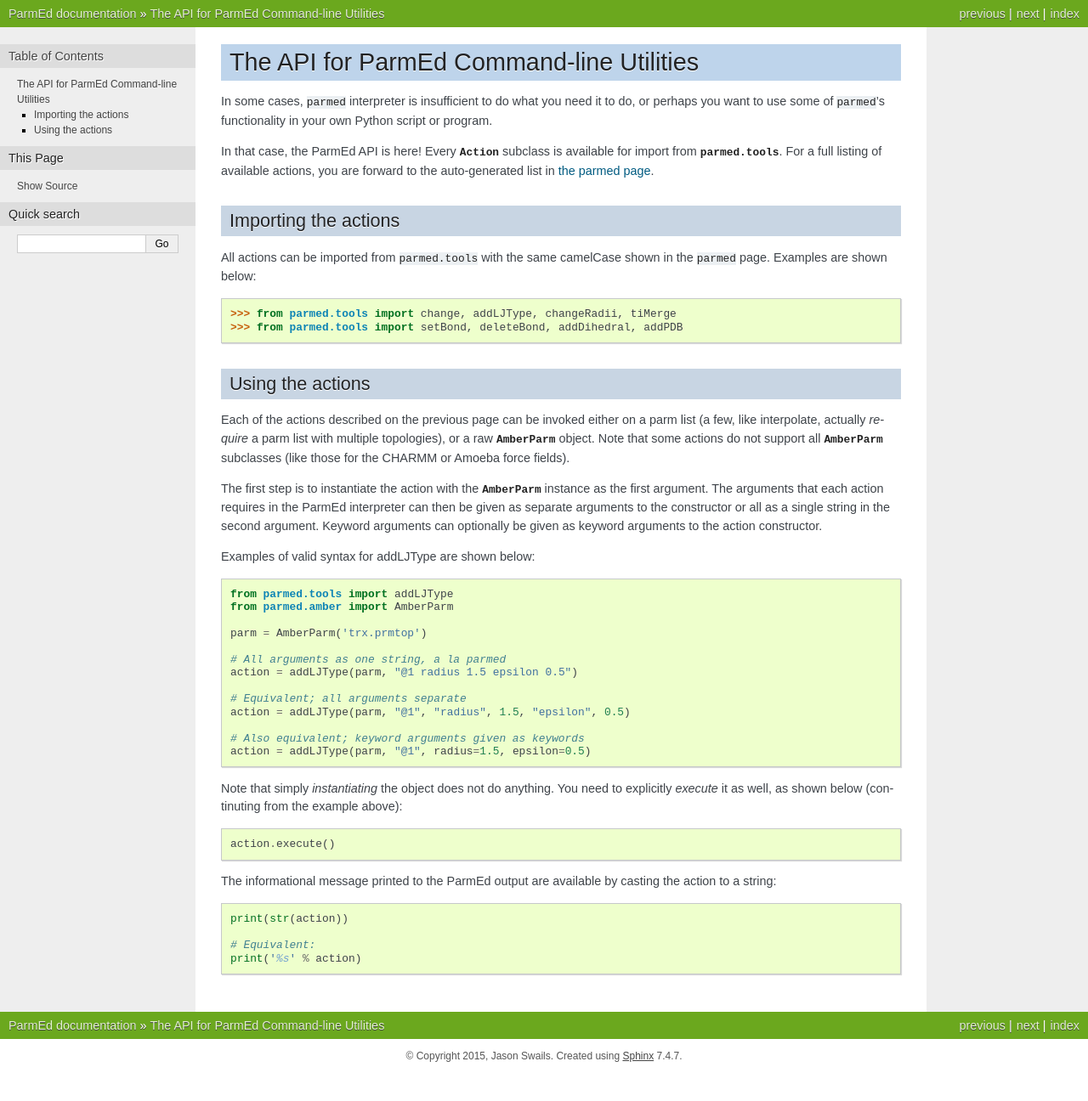
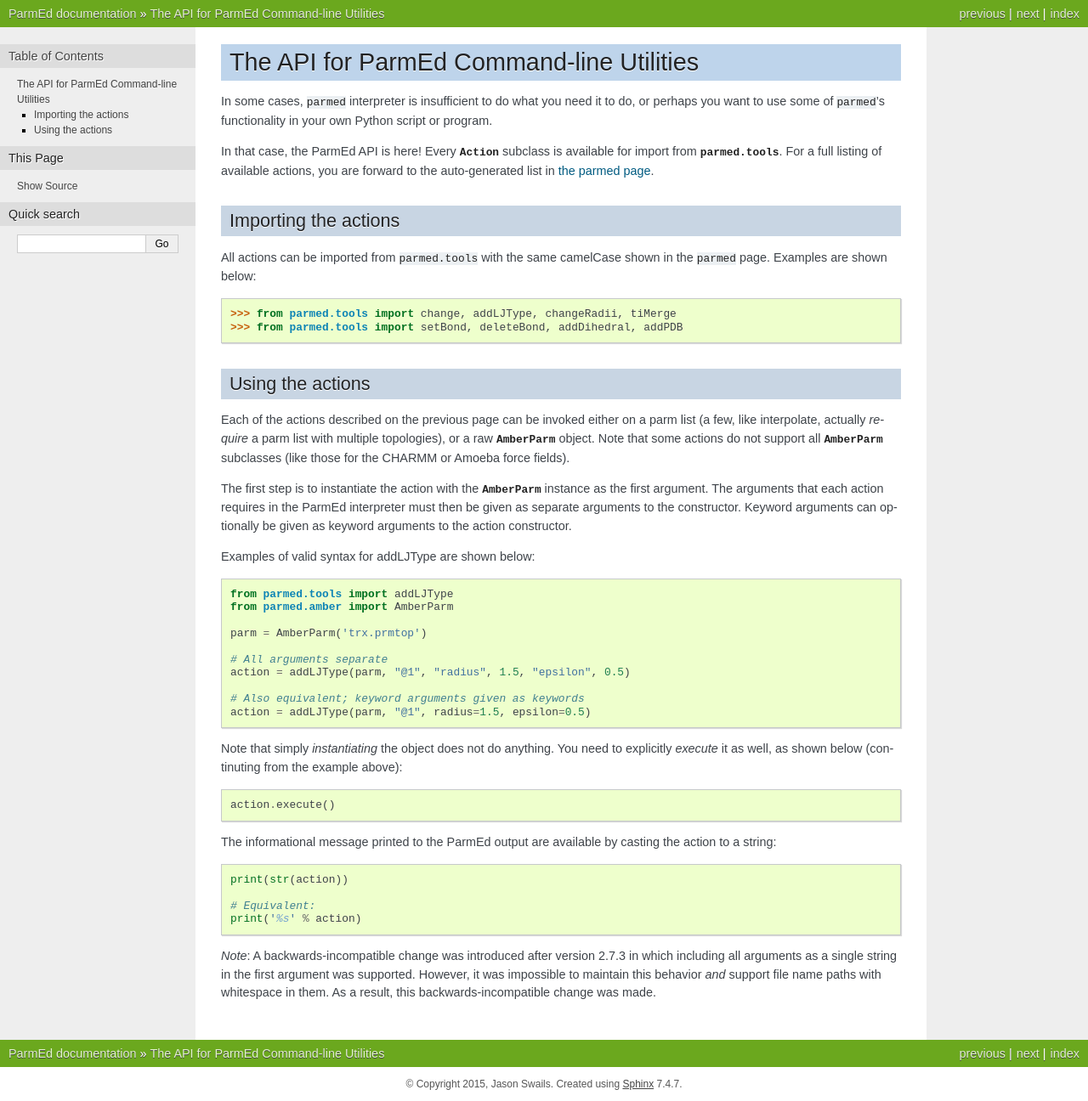
Before and after one commit to ParmEd/ParmEd, a Sphinx documentation site: the page built from doc/parmed_api.rst, in a window 1280 px wide. Shown: the whole page at 85% size. Built offline with Sphinx 7.4.7, drawn with Linux system fonts in a browser that asks for light colours; the version number could not be read and is left out; before the commit the page ends 1263 px from its top, so only the background shows below that.

Commit message:
More paths-with-spaces fixes.

```diff
--- a/doc/parmed_api.rst
+++ b/doc/parmed_api.rst
@@ -31,10 +31,9 @@ force fields).
 
 The first step is to instantiate the action with the :class:`AmberParm
 <parmed.amber.AmberParm>` instance as the first argument. The arguments that
-each action requires in the ParmEd interpreter can then be given as separate
-arguments to the constructor or all as a single string in the second argument.
-Keyword arguments can optionally be given as keyword arguments to the action
-constructor.
+each action requires in the ParmEd interpreter must then be given as separate
+arguments to the constructor. Keyword arguments can optionally be given as
+keyword arguments to the action constructor.
 
 Examples of valid syntax for :doc:`addLJType` are shown below::
 
@@ -43,10 +42,7 @@ Examples of valid syntax for :doc:`addLJType` are shown below::
 
     parm = AmberParm('trx.prmtop')
 
-    # All arguments as one string, a la parmed
-    action = addLJType(parm, "@1 radius 1.5 epsilon 0.5")
-
-    # Equivalent; all arguments separate
+    # All arguments separate
     action = addLJType(parm, "@1", "radius", 1.5, "epsilon", 0.5)
 
     # Also equivalent; keyword arguments given as keywords
@@ -65,3 +61,9 @@ the action to a string::
 
     # Equivalent:
     print('%s' % action)
+
+*Note*: A backwards-incompatible change was introduced after version 2.7.3 in
+which including all arguments as a single string in the first argument was
+supported. However, it was impossible to maintain this behavior *and* support
+file name paths with whitespace in them. As a result, this
+backwards-incompatible change was made.
```
Also changed, not shown: 3 other files.
